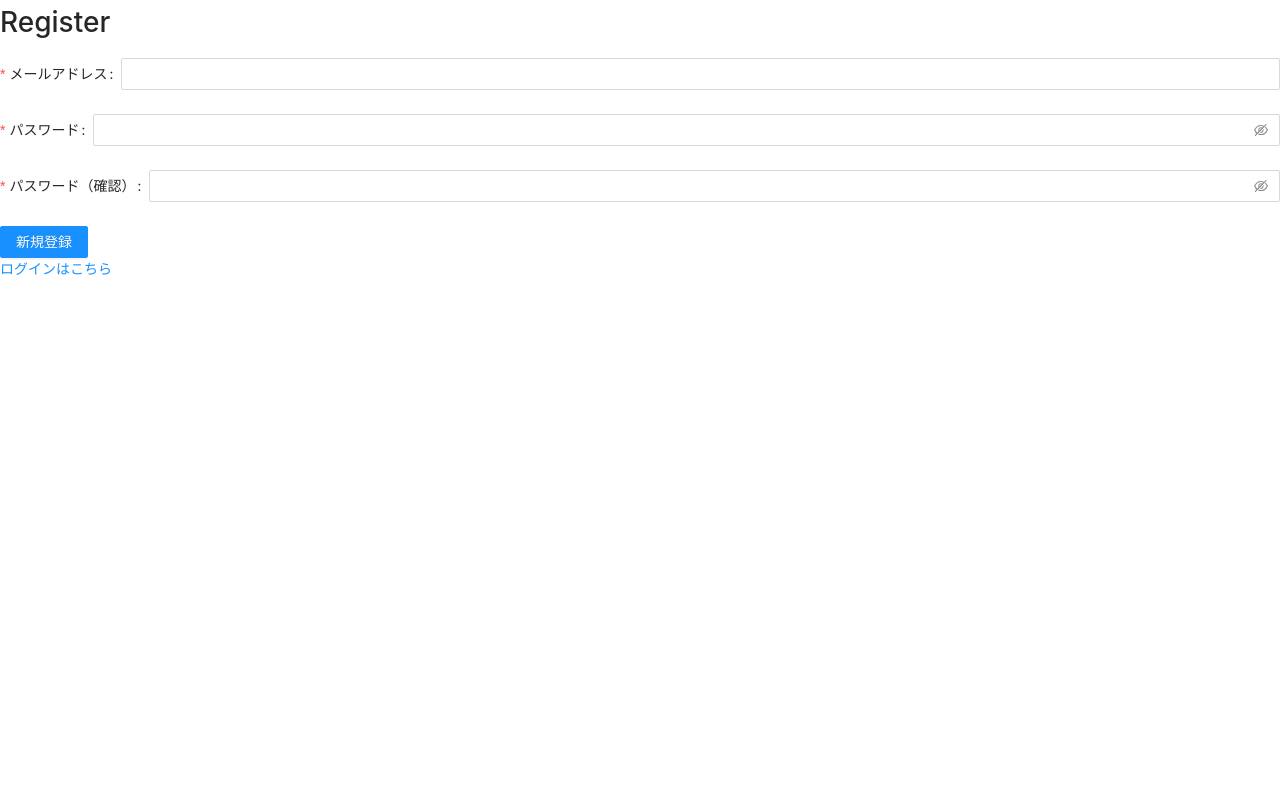
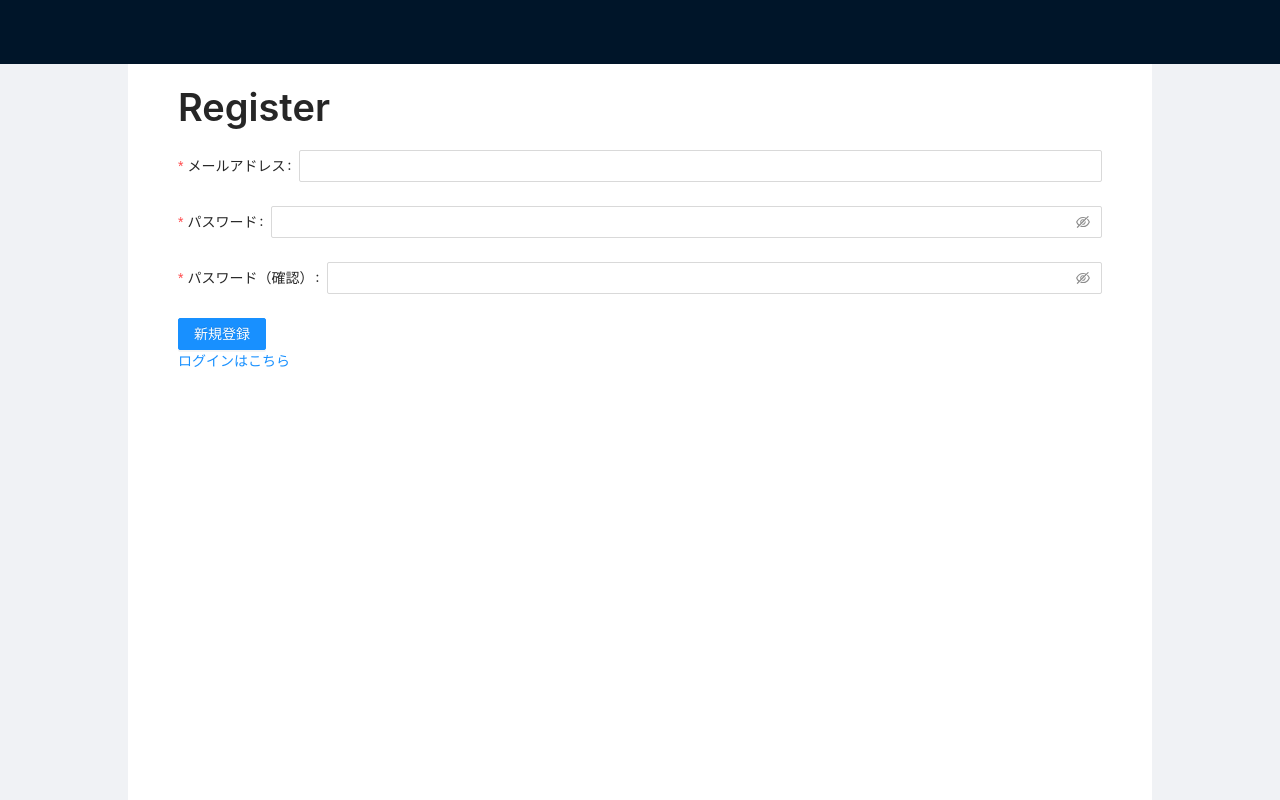
Before and after one commit to QuizWis/quizwis, a Next.js app: page /register in a window 1280 px wide. Built offline with nearby package versions, Linux system fonts and the light colour scheme; no server answers.

Commit message:
デフォルトページデザインの追加
全ページにデフォルトのデザインを適用するように

```diff
--- /dev/null
+++ b/src/components/Page.tsx
@@ -0,0 +1,19 @@
+import { Layout, Menu } from 'antd';
+import { ReactNode } from 'react';
+
+const Page = ({ children }: { children: ReactNode; }) => {
+  return (
+    <Layout className="layout" style={{display:"flex", minHeight:"100vh"}}>
+      <Layout.Header>
+        <Menu theme="dark" mode="horizontal" />
+      </Layout.Header>
+      <Layout.Content style={{margin:"auto", background:"#ffffff", maxWidth:"1200px", width:"80vw"}}>
+        <div style={{margin: "20px 50px", flexGrow: 1}}>
+          {children}
+        </div>
+      </Layout.Content>
+    </Layout>
+  )
+}
+
+export default Page;
--- a/src/pages/_app.tsx
+++ b/src/pages/_app.tsx
@@ -2,12 +2,22 @@ import '../styles/globals.css'
 import type { AppProps } from 'next/app'
 import AuthProvider from '../features/auth/hooks/AuthContext'
 import 'antd/dist/antd.css';
+import Head from 'next/head';
+import { PagePropsType } from '../types/PagePropsType';
+import Page from '../components/Page';
 
-function MyApp({ Component, pageProps }: AppProps) {
+function MyApp({ Component, pageProps }: AppProps<PagePropsType>) {
   return (
-    <AuthProvider>
-      <Component {...pageProps} />
-    </AuthProvider>
+    <>
+      <Head>
+        <title>{pageProps.title}</title>
+      </Head>
+      <AuthProvider>
+        <Page>
+          <Component {...pageProps} />
+        </Page>
+      </AuthProvider>
+    </>
   )
 }
 
--- a/src/pages/register.tsx
+++ b/src/pages/register.tsx
@@ -1,9 +1,10 @@
-import { Button, Form, Input, message } from 'antd'
+import { Button, Form, Input, message, Typography } from 'antd'
 import type { NextPage } from 'next'
 import { useAuth } from '../features/auth/hooks/AuthContext'
 import Link from 'next/link';
+import { PagePropsType } from '../types/PagePropsType';
 
-const LoginPage: NextPage = () => {
+const LoginPage: NextPage<PagePropsType> = () => {
   const { user, logout, emailCreate } = useAuth();
   const [form] = Form.useForm();
 
@@ -21,7 +22,7 @@ const LoginPage: NextPage = () => {
 
   return (
     <div>
-      <h1>Register</h1>
+      <Typography.Title>Register</Typography.Title>
       {user &&
         <div>
           <p>{user.email}としてログインしています。</p>
@@ -53,4 +54,8 @@ const LoginPage: NextPage = () => {
   )
 }
 
+LoginPage.getInitialProps = async () => {
+  return { title: "新規登録 - QuizWis" }
+}
+
 export default LoginPage
--- /dev/null
+++ b/src/types/PagePropsType.ts
@@ -0,0 +1,3 @@
+export type PagePropsType = {
+  title: string;
+}
--- /dev/null
+++ b/src/types/index.ts
@@ -0,0 +1,2 @@
+import "next"
+import "next/app"
```
Also changed, not shown: src/pages/index.tsx (+6 -2 lines), src/pages/login.tsx (+9 -4 lines), 1 other file (tests, documents, lock files or other folders).
